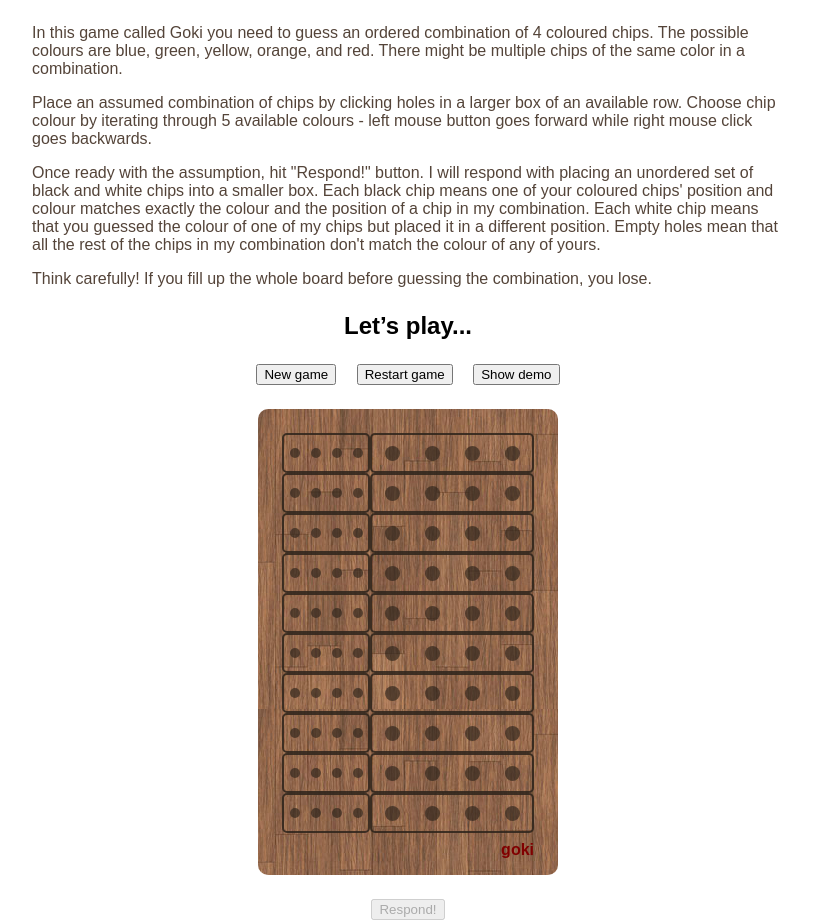
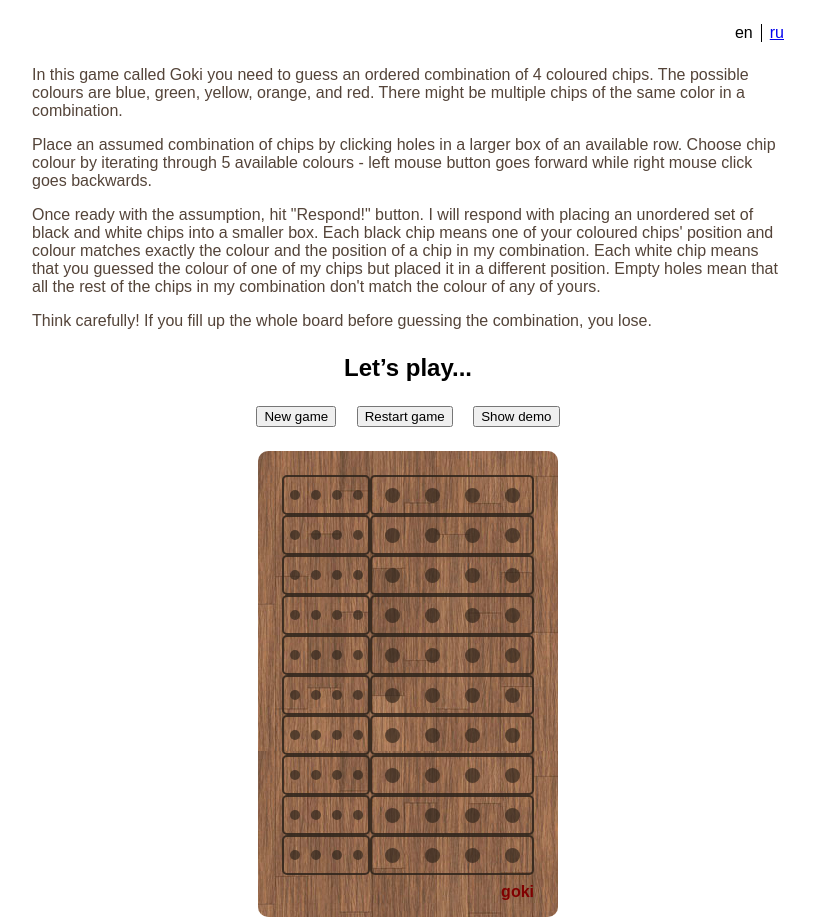
Before and after one commit to besuhoff/goki, a plain HTML site: page index.html in a window 1280 px wide. Shown: the top 923 px of the page, without its empty margins (232-1047 px from the left). Drawn offline with Linux system fonts and the light colour scheme.

Commit message:
Add lang switcher

```diff
--- a/index.html
+++ b/index.html
@@ -29,6 +29,10 @@
 </script>
 
 <main>
+    <languages>
+        <lang>en</lang>
+        <lang><a href="lang/ru.html">ru</a></lang>
+    </languages>
     <article id="rules">
         <p>
             In this game called Goki you need to guess an ordered combination of 4 coloured chips. The possible colours
--- a/style.css
+++ b/style.css
@@ -21,6 +21,24 @@ main {
     display: grid;
     grid-gap: 24px;
     justify-items: center;
+}
+
+languages {
+    display: flex;
+    justify-self: end;
+}
+
+languages lang {
+    display: block;
+    border-left: 1px solid #000;
+    padding-left: 8px;
+    margin-left: 8px;
+}
+
+languages lang:first-child {
+    margin-left: 0;
+    padding-left: 0;
+    border-left: 0;
 }
 
 #rules {
```
Also changed, not shown: lang/ru.html (+4 -0 lines).
